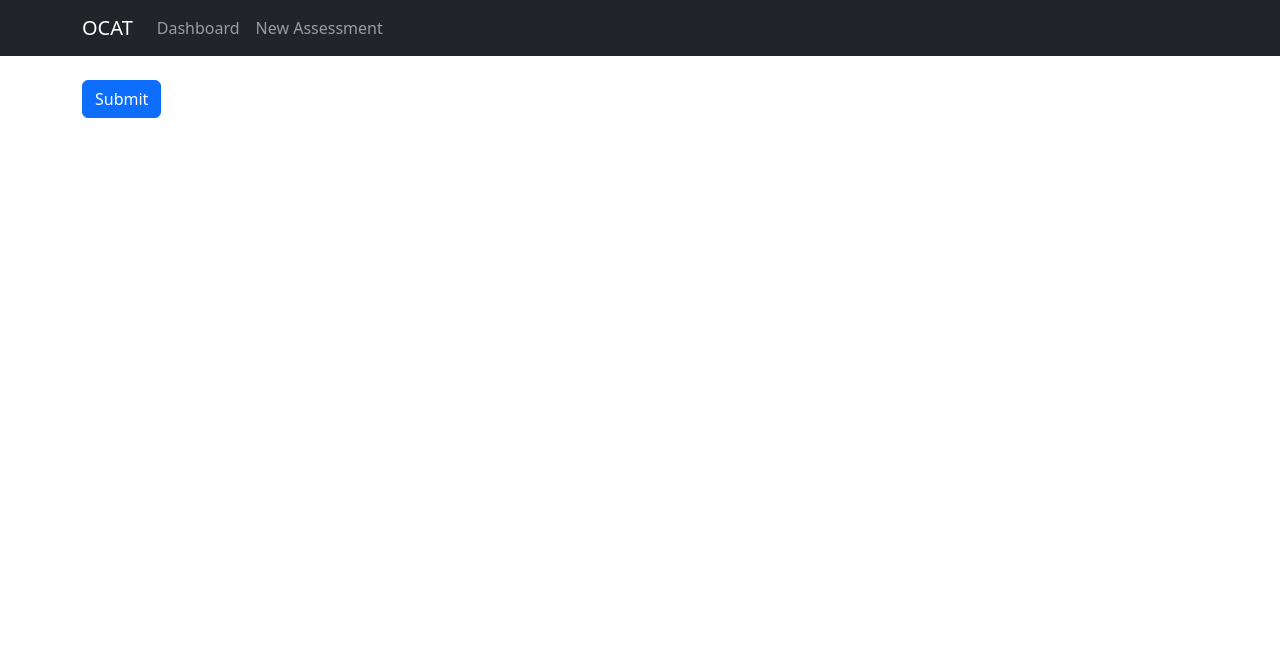
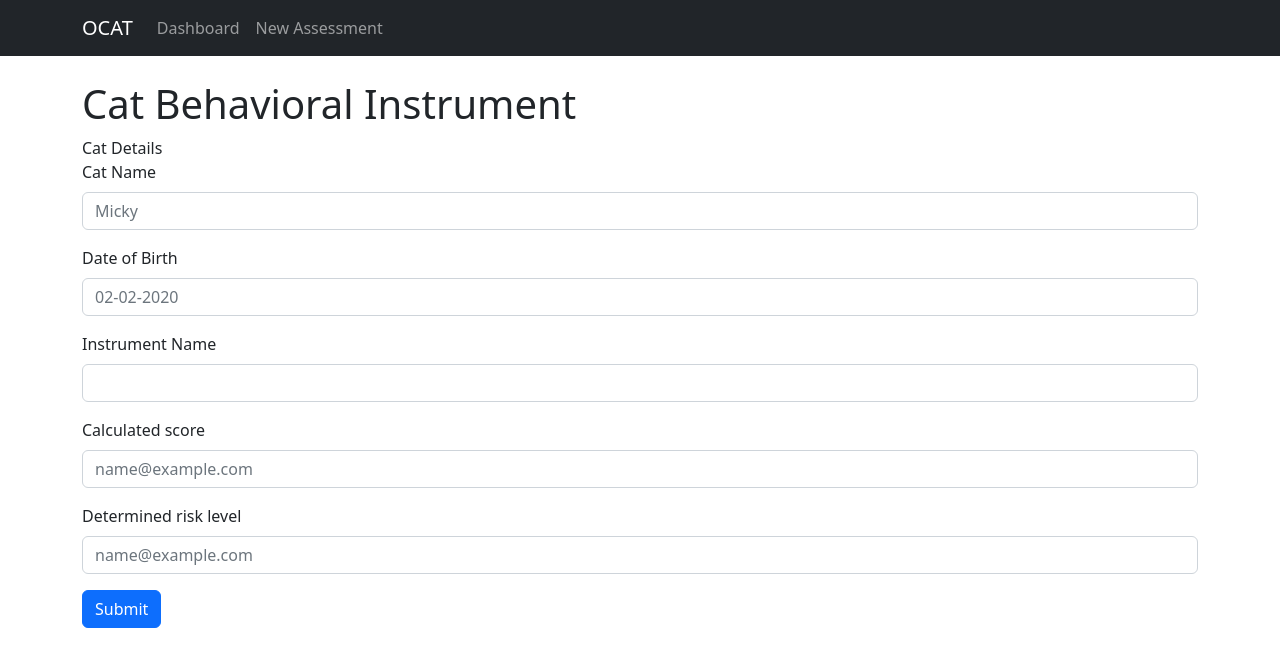
Before and after one commit to HansinieJ/ITSC-Intern-Project, a React (Create React App) app in the folder packages/client/: page /assessment/new in a window 1280 px wide. Shown: the top 666 px of the page. Built offline with nearby package versions, Linux system fonts and the light colour scheme.

Commit message:
Created assessment form layout

```diff
--- a/packages/client/src/pages/Assessments/NewAssessment.jsx
+++ b/packages/client/src/pages/Assessments/NewAssessment.jsx
@@ -11,6 +11,38 @@ export const NewAssessment = () => {
   };
 
   return <Form>
+
+    <div>
+      <h1>Cat Behavioral Instrument</h1>
+
+    </div>
+    <div>
+      <div>Cat Details</div>
+      <Form.Group className="mb-3" controlId="exampleForm.ControlInput1">
+        <Form.Label>Cat Name</Form.Label>
+        <Form.Control type="text" placeholder="Micky" />
+      </Form.Group>
+      <Form.Group className="mb-3" controlId="exampleForm.ControlInput1">
+        <Form.Label>Date of Birth</Form.Label>
+        <Form.Control type="text" placeholder="02-02-2020" />
+      </Form.Group>
+
+
+
+    </div>
+
+    <Form.Group className="mb-3" controlId="exampleForm.ControlTextarea1">
+      <Form.Label>Instrument Name</Form.Label>
+      <Form.Control type="text" placeholder="" />
+    </Form.Group>
+    <Form.Group className="mb-3" controlId="exampleForm.ControlInput1">
+      <Form.Label>Calculated score</Form.Label>
+      <Form.Control type="number" placeholder="name@example.com" />
+    </Form.Group>
+    <Form.Group className="mb-3" controlId="exampleForm.ControlInput1">
+      <Form.Label>Determined risk level</Form.Label>
+      <Form.Control type="text" placeholder="name@example.com" />
+    </Form.Group>
     <Button variant="primary" type="submit">Submit</Button>
   </Form>;
 };
```
